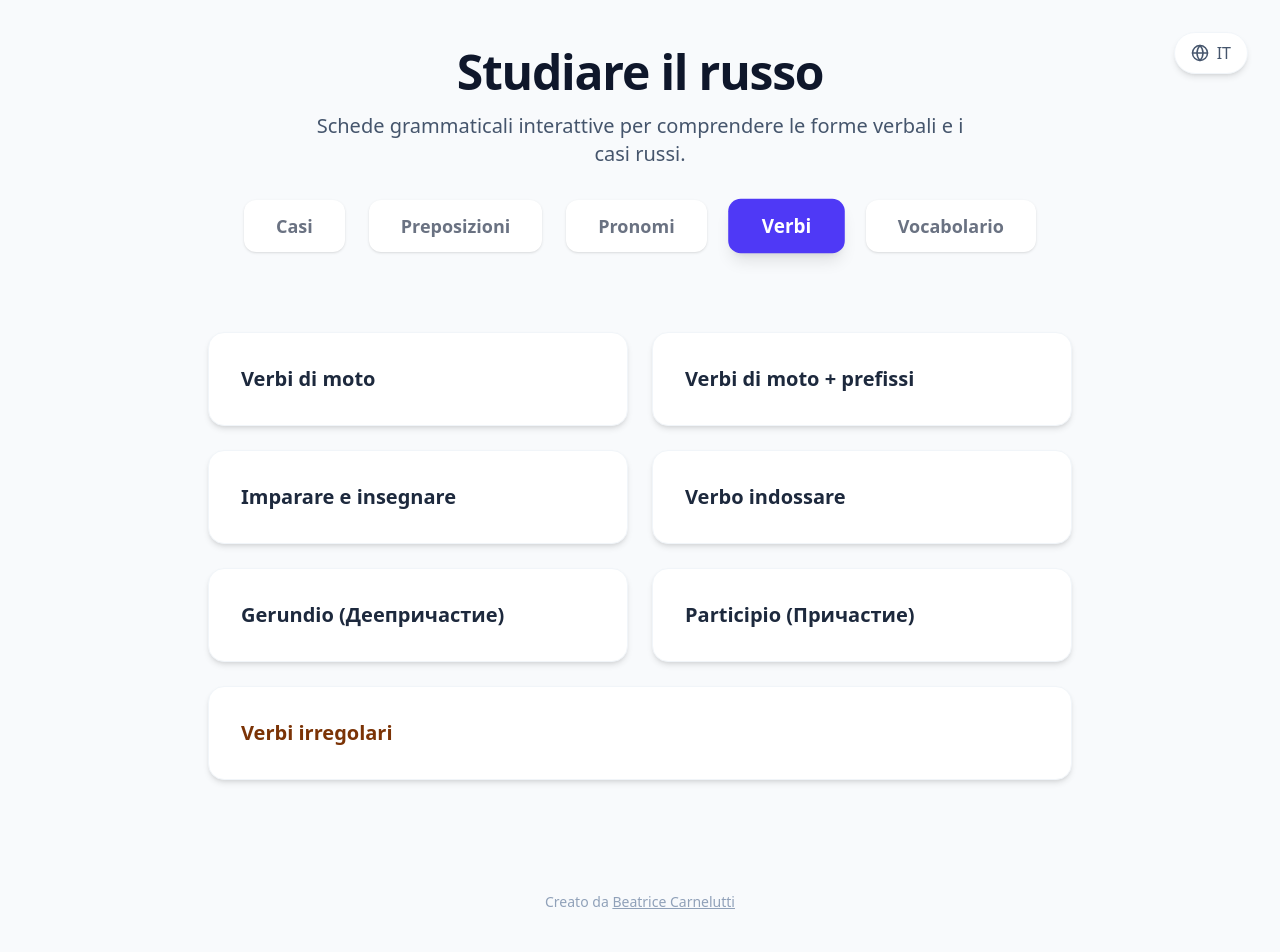
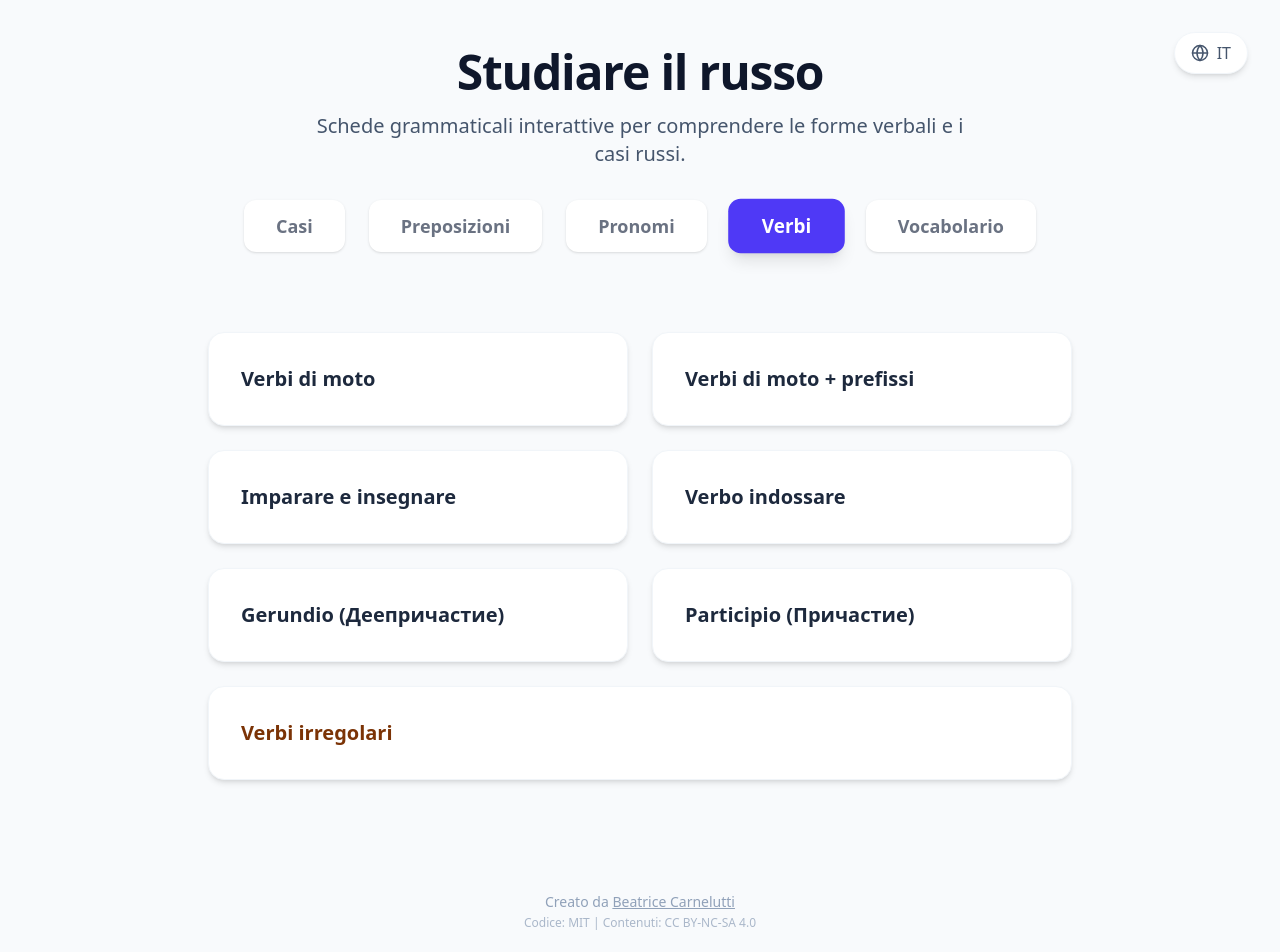
Before and after one commit to bcarnelutti/russian, a React (Vite) app: page / in a window 1280 px wide. Shown: the top 952 px of the page. Built offline with nearby package versions, Linux system fonts and the light colour scheme.

Commit message:
Add license info to README and website footer

```diff
--- a/src/translations.ts
+++ b/src/translations.ts
@@ -2,7 +2,7 @@ export const translations = {
   it: {
     title: "Studiare il russo",
     subtitle: "Schede grammaticali interattive per comprendere le forme verbali e i casi russi.",
-    footer: "Creato da <a href='https://github.com/bcarnelutti/russian' target='_blank' rel='noopener noreferrer' class='underline hover:text-indigo-600 transition-colors'>Beatrice Carnelutti</a>",
+    footer: "Creato da <a href='https://github.com/bcarnelutti/russian' target='_blank' rel='noopener noreferrer' class='underline hover:text-indigo-600 transition-colors'>Beatrice Carnelutti</a><br/><span class='text-xs opacity-75'>Codice: MIT | Contenuti: <a href='https://creativecommons.org/licenses/by-nc-sa/4.0/' target='_blank' rel='noopener noreferrer' class='hover:underline'>CC BY-NC-SA 4.0</a></span>",
     nav: {
       cases: "Casi",
       pronouns: "Pronomi",
@@ -612,7 +612,7 @@ export const translations = {
   en: {
     title: "Study Russian",
     subtitle: "Interactive grammar charts to understand Russian verb forms and cases.",
-    footer: "Created by <a href='https://github.com/bcarnelutti/russian' target='_blank' rel='noopener noreferrer' class='underline hover:text-indigo-600 transition-colors'>Beatrice Carnelutti</a>",
+    footer: "Created by <a href='https://github.com/bcarnelutti/russian' target='_blank' rel='noopener noreferrer' class='underline hover:text-indigo-600 transition-colors'>Beatrice Carnelutti</a><br/><span class='text-xs opacity-75'>Code: MIT | Content: <a href='https://creativecommons.org/licenses/by-nc-sa/4.0/' target='_blank' rel='noopener noreferrer' class='hover:underline'>CC BY-NC-SA 4.0</a></span>",
     nav: {
       cases: "Cases",
       pronouns: "Pronouns",
```
Also changed, not shown: 1 other file (tests, documents, lock files or other folders).
